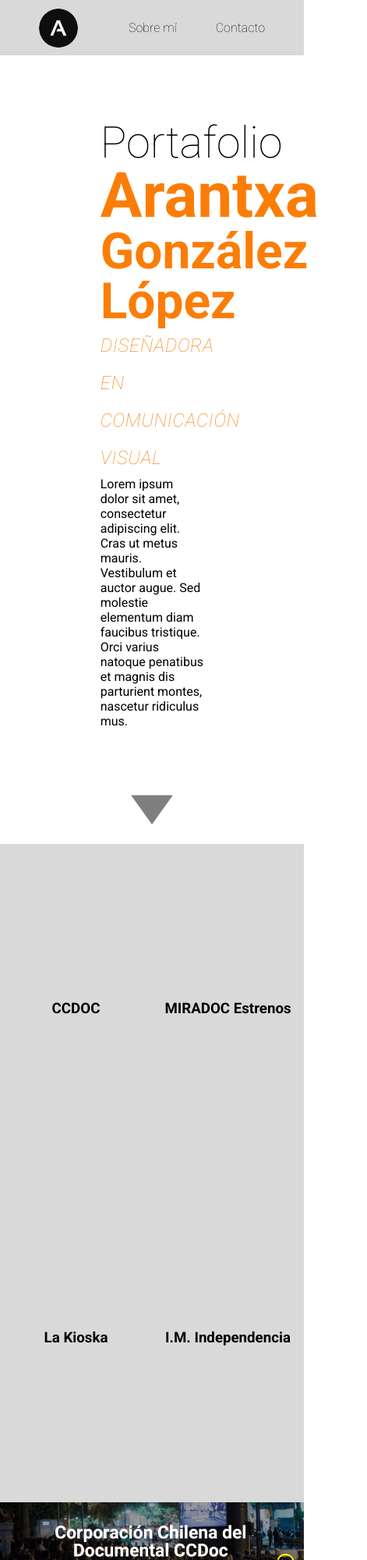
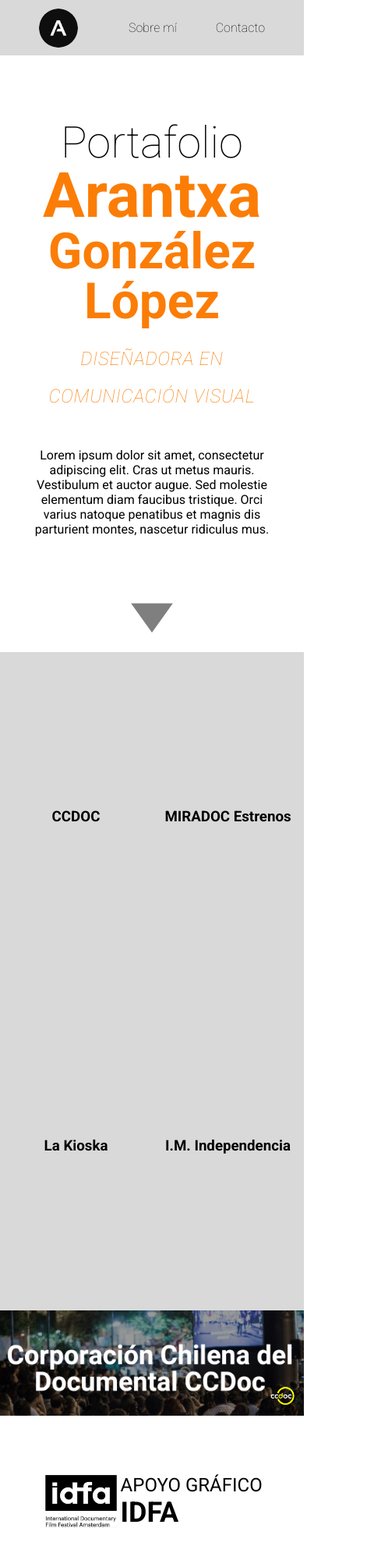
Before and after one commit to Antxita/Antxita.github.io, a plain HTML site: page index.html in a window 390 px wide. Shown: the top 2000 px of the page at 78% size, 471 px wide, since content can reach past the window. Drawn offline with Linux system fonts and the light colour scheme.

Commit message:
feat: add responsive features

```diff
--- a/index.html
+++ b/index.html
@@ -27,7 +27,7 @@
         <h1 id="head2">Arantxa</h1>
         <h1 id="head3">González López</h1>
         <h1 id="head4">DISEÑADORA EN COMUNICACIÓN VISUAL</h1>
-        <p class="description">Lorem ipsum dolor sit amet, consectetur adipiscing elit. Cras ut metus mauris. Vestibulum et auctor augue. Sed molestie elementum diam faucibus tristique. Orci varius natoque penatibus et magnis dis parturient montes, nascetur ridiculus mus.</p>
+        <p id="description">Lorem ipsum dolor sit amet, consectetur adipiscing elit. Cras ut metus mauris. Vestibulum et auctor augue. Sed molestie elementum diam faucibus tristique. Orci varius natoque penatibus et magnis dis parturient montes, nascetur ridiculus mus.</p>
     </section>
     <section class="down-button-container">
         <svg width="54" height="38" viewBox="0 0 54 38" fill="none" xmlns="http://www.w3.org/2000/svg">
--- a/style.css
+++ b/style.css
@@ -74,7 +74,7 @@ nav ul li a:hover {
     margin-block: 10vh;
     margin-inline: 33vw;
 }
-.description {
+#description {
     margin: 0;
 }
 .down-button-container{
@@ -458,3 +458,55 @@ button:hover{
 #nextBtn {
     right: 5vw;
 }
+
+@media (max-width: 768px) {
+    #presentation{
+        justify-content: center;
+        text-align: center;
+        margin-block: 10vh;
+        margin-inline: 0;
+        padding-inline: 10vw;
+    }
+    #head4{
+        margin-top: 2vh;
+    }
+    #description{
+        margin-top: 5vh;
+    }
+    #ccdoc-banner-section {
+        position: relative;
+        width: 100vw;
+        height: 16vh;
+        background-color: #000000;
+    }
+    #ccdoc-banner-base{
+        height: 100%;
+        object-fit: cover;
+    }
+    .title-1-container{
+        margin-bottom: 5vh;
+    }
+    .title-1-div{
+        height: 10vh;
+    }
+    .title-1-div img{
+        max-height: 80% !important;
+    }
+    .title-1-div span:first-of-type{
+        font-size: .75em !important;
+    }
+    .title-1-div span:last-of-type{
+        font-size: 1.5em !important;
+    }
+    .title-2-container{
+        margin-bottom: 1vh;
+    }
+    .title-2-div{
+        margin-left: 10vw;
+        margin-right: 5vw;
+        margin-block: 1vh;
+    }
+    .description-section{
+        margin-inline: 10vw;
+    }
+}
```
